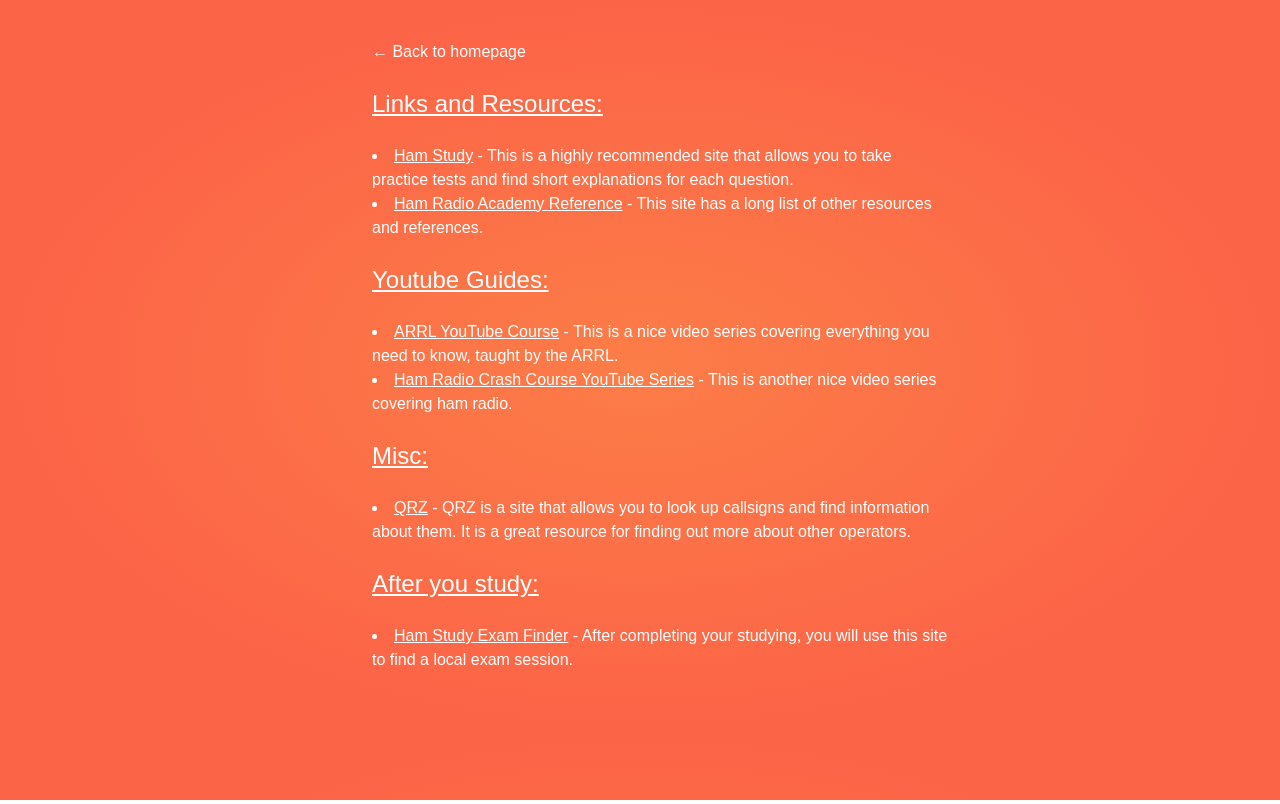
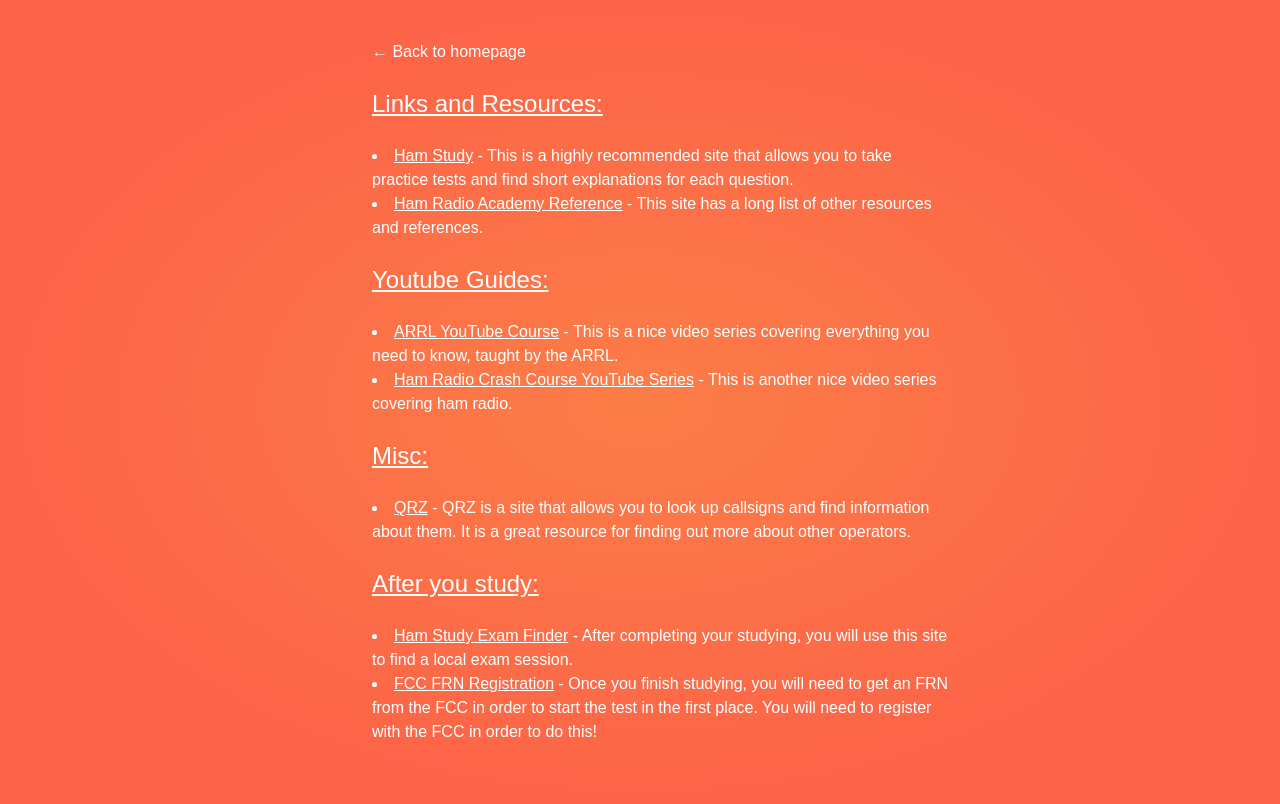
Before and after one commit to hackclub/ham-club, a Next.js app: page /help in a window 1280 px wide. Built offline with nearby package versions, Linux system fonts and the light colour scheme.

Commit message:
Update help.js

```diff
--- a/pages/help.js
+++ b/pages/help.js
@@ -72,6 +72,13 @@
             - After completing your studying, you will use this site to find a
             local exam session.
           </li>
+          <li>
+              <a href="https://apps.fcc.gov/cores/userLogin.do?csfrToken=" className="underline">
+                FCC FRN Registration
+              </a>{" "}
+              - Once you finish studying, you will need to get an FRN from the FCC in order to start the test in the first place.
+              You will need to register with the FCC in order to do this!
+          </li>
         </div>
       </div>
     </div>
```
